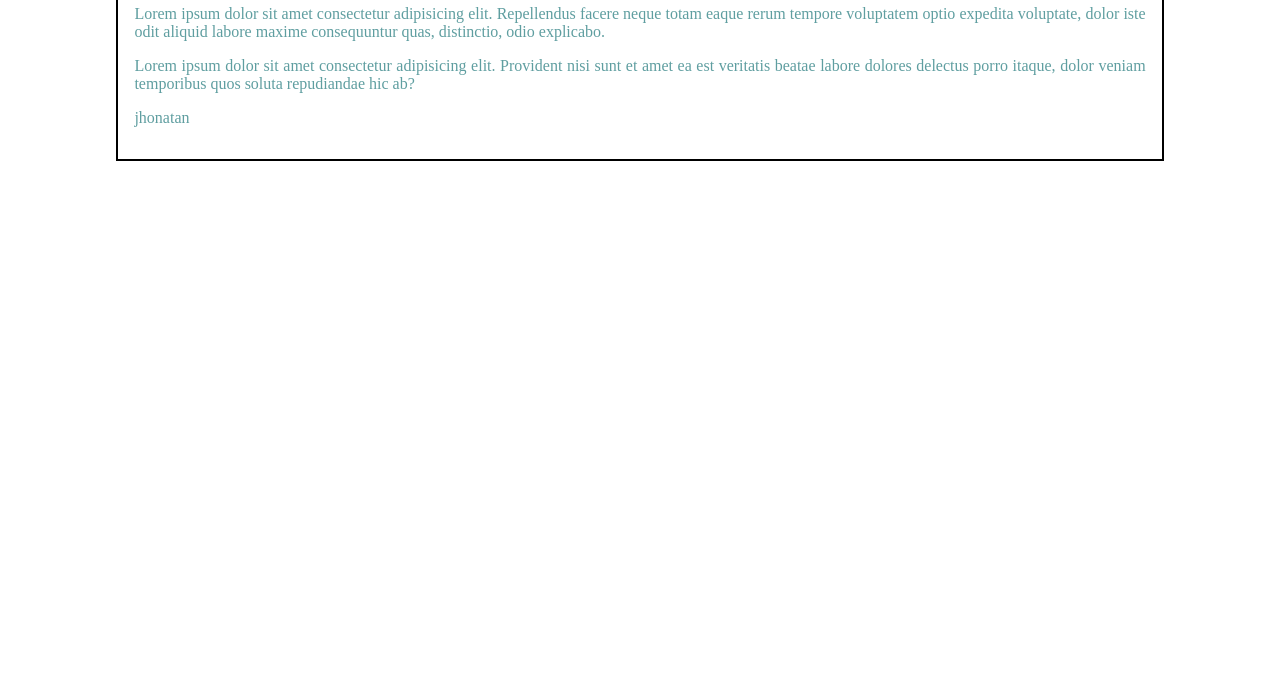
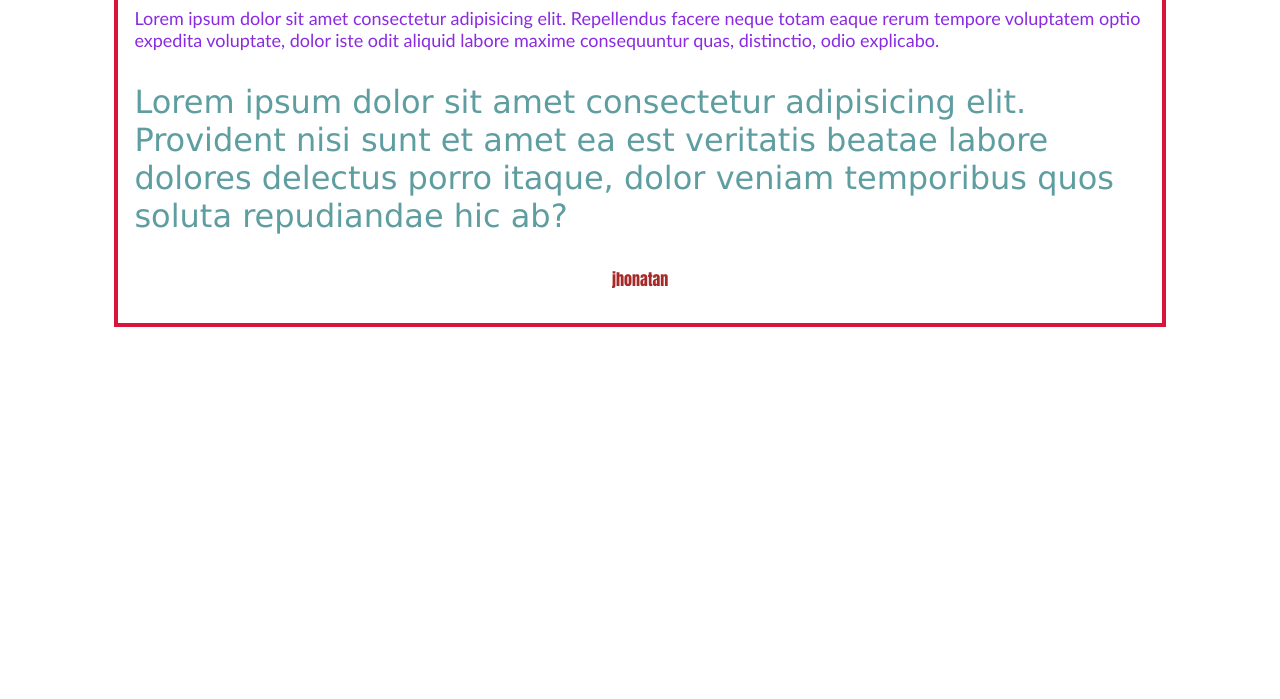
Before and after one commit to Jsvaldier/practicagit, a plain HTML site: page index.html in a window 1280 px wide. Shown: the part 101-800 px from the top of the page. Drawn offline with Linux system fonts and the light colour scheme.

Commit message:
Se modifican los estilos de css para pruebas de color

```diff
--- a/index.html
+++ b/index.html
@@ -18,19 +18,19 @@
     </nav>
     <main>
         <aside>
-            <p>Lorem ipsum dolor sit amet consectetur adipisicing elit.
+            <p id="p1">Lorem ipsum dolor sit amet consectetur adipisicing elit.
                  Repellendus facere neque totam eaque rerum tempore voluptatem optio expedita voluptate,
                  dolor iste odit aliquid labore maxime consequuntur quas, distinctio, odio explicabo.</p>
         </aside>
         <article>
-            <p>
+            <p id="p2">
                 Lorem ipsum dolor sit amet consectetur adipisicing elit.
                  Provident nisi sunt et amet ea est veritatis beatae labore dolores delectus porro itaque,
                 dolor veniam temporibus quos soluta repudiandae hic ab?
             </p>
         </article>
         <footer>
-            <p>jhonatan</p>
+            <p id="footer">jhonatan</p>
         </footer>
     </main>
 </div>
--- a/style.css
+++ b/style.css
@@ -3,14 +3,27 @@ h1{
     text-align: center;
 }
 
-p{
-    color: cadetblue;
-    text-align: justify;
+#p1{
+    font-size: large;
+    font-family: 'Gill Sans', 'Gill Sans MT', Calibri, 'Trebuchet MS', sans-serif;
+    color: blueviolet;
+}
+
+#p2{
+    font-size: xx-large;
+    font-family: 'Lucida Sans', 'Lucida Sans Regular', 'Lucida Grande', 'Lucida Sans Unicode', Geneva, Verdana, sans-serif;
+    color: cadetblue ;
+}
+
+#footer{
+    color: brown;
+    font-family: Impact, Haettenschweiler, 'Arial Narrow Bold', sans-serif;
+    text-align: center;
 }
 
 #contenedor1{
     width: 80%;
     padding: 1em;
-    border: 2px solid black;
+    border: 4px solid crimson;
     margin: 0 auto  ;
 }
```
